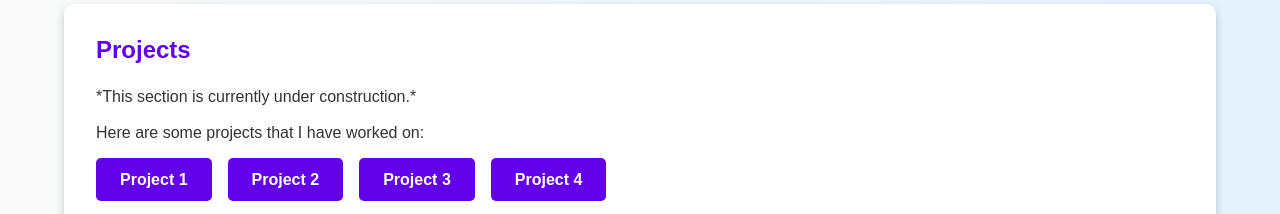
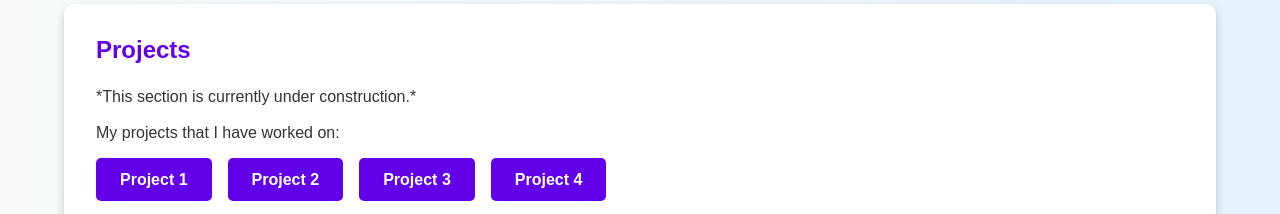
Before and after one commit to tXe-dev/personal.web, a plain HTML site: page index.html in a window 1280 px wide. Shown: the part 820-1034 px from the top of the page. Drawn offline with Linux system fonts and the light colour scheme.

Commit message:
Update index.html

```diff
--- a/index.html
+++ b/index.html
@@ -54,7 +54,7 @@
             <h2>Projects</h2>
             <p>*This section is currently under construction.*</p>
             <br>
-            <p>Here are some projects that I have worked on:</p>
+            <p>My projects that I have worked on:</p>
             <ul class="projects">
                 <a href="#">Project 1</a>
                 <a href="#">Project 2</a>
```
